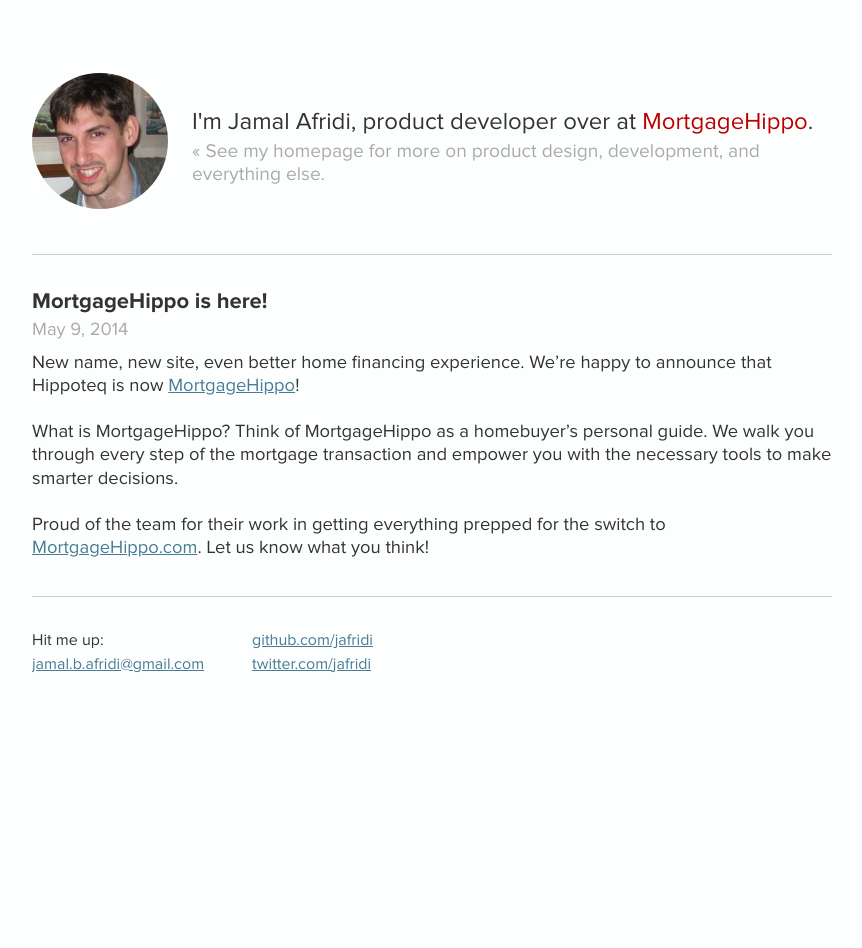
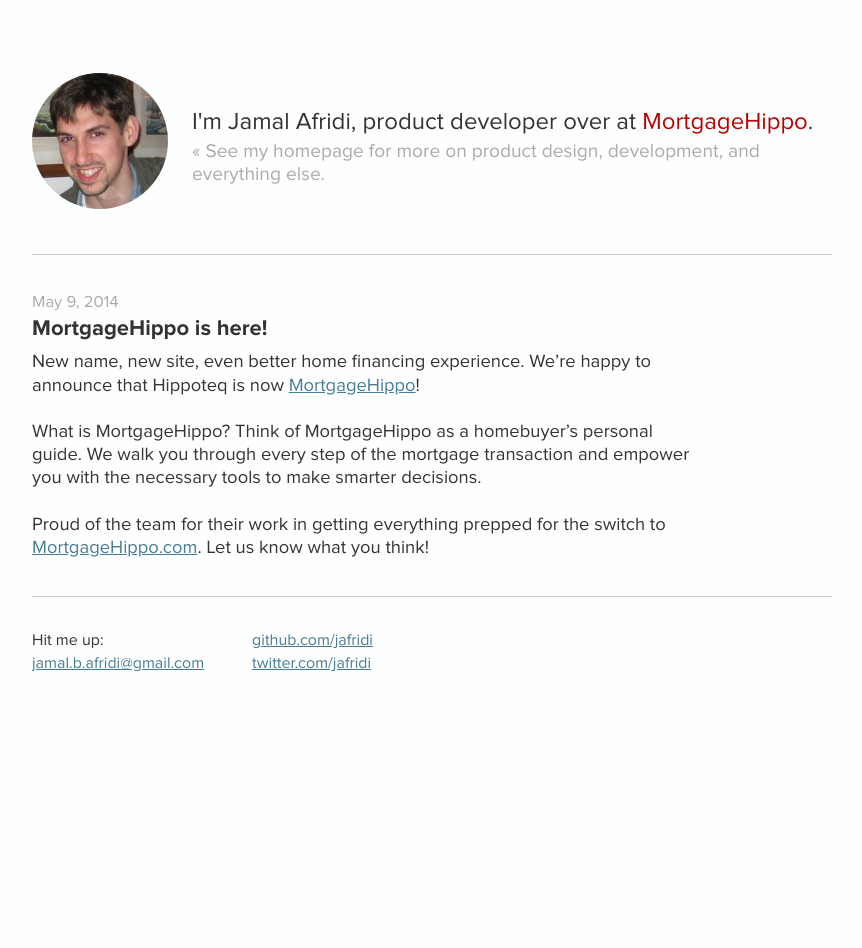
Before and after one commit to jafridi/jafridi.github.io, a Jekyll site: the page built from _posts/2014-05-09-mortgagehippo-is-here.markdown, in a window 1280 px wide. Shown: the whole page, without its empty margins (208-1070 px from the left). Built offline with Jekyll 4.4.1, drawn with Linux system fonts in a browser that asks for light colours.

```diff
--- a/_layouts/post.html
+++ b/_layouts/post.html
@@ -4,8 +4,8 @@
 <div class="post">
 
   <header class="post-header">
+    <p class="meta">{{ page.date | date: "%b %-d, %Y" }}{% if page.author %} • {{ page.author }}{% endif %}{% if page.meta %} • {{ page.meta }}{% endif %}</p>
     <h1>{{ page.title }}</h1>
-    <p class="meta">{{ page.date | date: "%b %-d, %Y" }}{% if page.author %} • {{ page.author }}{% endif %}{% if page.meta %} • {{ page.meta }}{% endif %}</p>
   </header>
 
   <article class="post-content">
--- a/css/main.css
+++ b/css/main.css
@@ -168,14 +168,16 @@
 .post {
   padding: 2em 0;
   font-size: 1.15em;
+  max-width: 660px;
 }
 .post .post-header h1, .post .post-content h1 {
   font-size: 1.2em;
 }
-.post .post-header .meta, .post .post-content .meta {
+.meta {
   color: #aaa;
   font-weight: 300;
-  margin-top: 0.2em;
+  margin-bottom: 0.2em;
+  font-size: 0.9em;
 }
 .post .post-content {
   margin-top: 0.5em;
```
Also changed, not shown: 2 other files.
